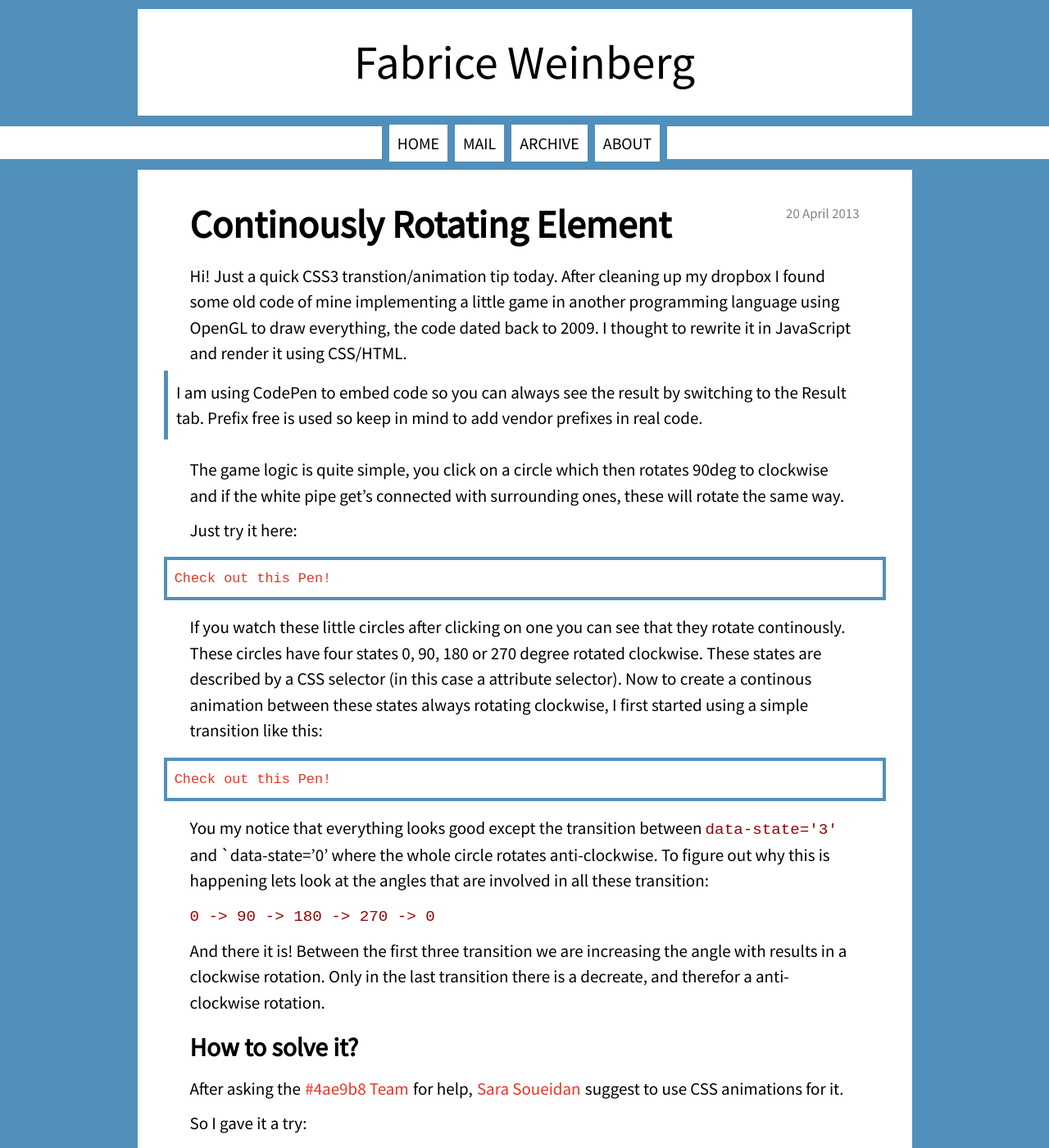
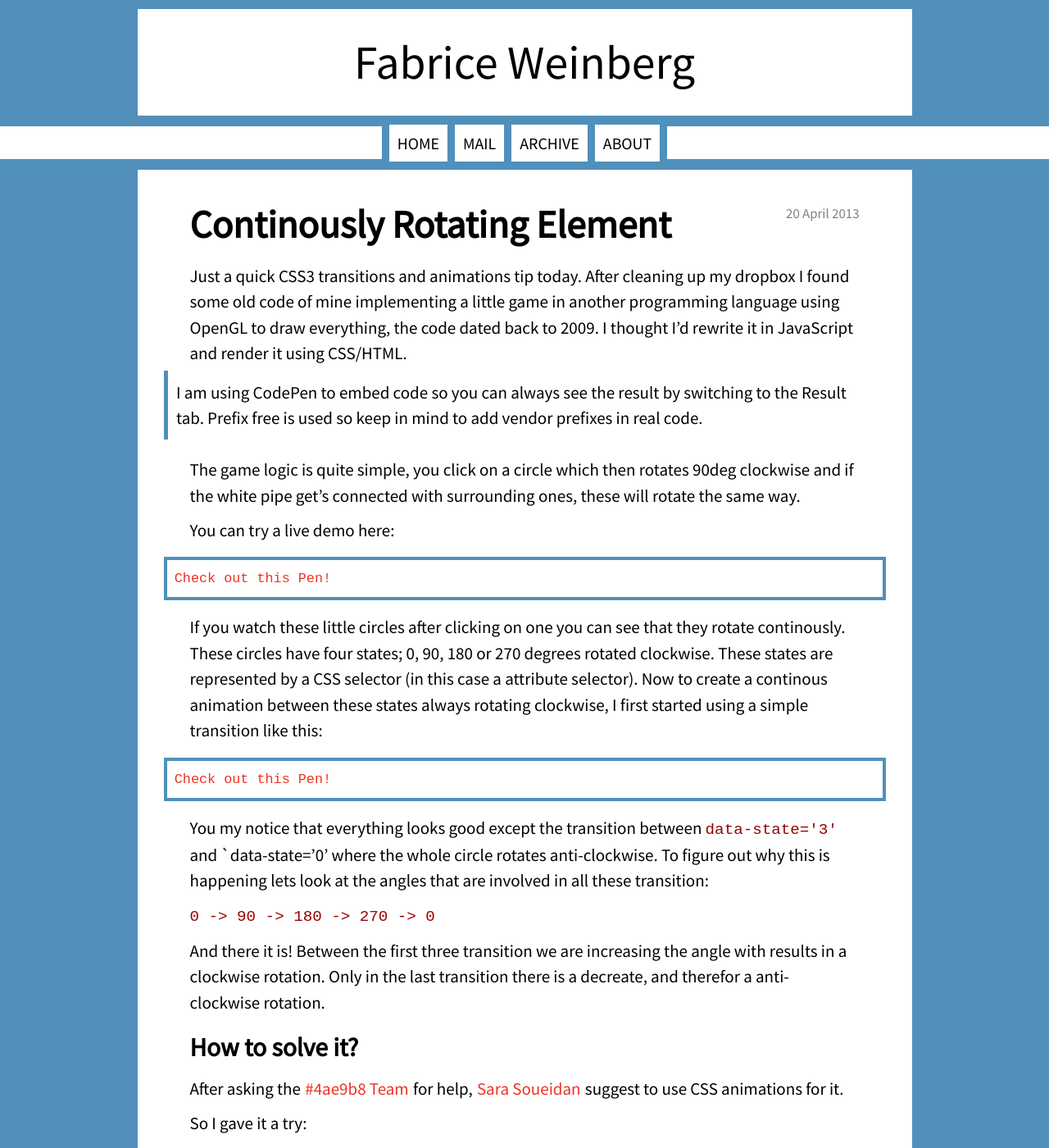
Before and after one commit to FWeinb/fweinb.github.com, a Jekyll site: the page built from _posts/2013-04-20-Continuously-rotating-element.md, in a window 1280 px wide and 1400 px high. Shown: the whole window at 82% size. Built offline with Jekyll 4.4.1, drawn with Linux system fonts in a browser that asks for light colours; Markdown is read by kramdown in place of the engine named in the settings.

Commit message:
Spelling

```diff
--- a/_posts/2013-04-20-Continuously-rotating-element.md
+++ b/_posts/2013-04-20-Continuously-rotating-element.md
@@ -3,16 +3,16 @@ title: Continously Rotating Element
 layout: post
 ---
 
-Hi! Just a quick CSS3 transtion/animation tip today. After cleaning up my dropbox I found some old code of mine implementing a little game in another programming language using OpenGL to draw everything, the code dated back to 2009. I thought to rewrite it in JavaScript and render it using CSS/HTML.
+Just a quick CSS3 transitions and animations tip today. After cleaning up my dropbox I found some old code of mine implementing a little game in another programming language using OpenGL to draw everything, the code dated back to 2009. I thought I'd rewrite it in JavaScript and render it using CSS/HTML.
 
 <aside>I am using CodePen to embed code so you can always see the result by switching to the Result tab. Prefix free is used so keep in mind to add vendor prefixes in real code.</aside>
 
-The game logic is quite simple, you click on a circle which then rotates 90deg to clockwise and if the white pipe get's connected with surrounding ones, these will rotate the same way.
+The game logic is quite simple, you click on a circle which then rotates 90deg clockwise and if the white pipe get's connected with surrounding ones, these will rotate the same way.
 
-Just try it here:
+You can try a live demo here:
 <pre class="codepen" data-height="740" data-type="result" data-href="JjBhk" data-user="FWeinb" data-safe="true"><code></code><a href="http://codepen.io/FWeinb/pen/JjBhk">Check out this Pen!</a></pre>
 
-If you watch these little circles after clicking on one you can see that they rotate continously. These circles have four states  0, 90, 180 or 270 degree rotated clockwise. These states are described by a CSS selector (in this case a attribute selector). Now to create a continous animation between these states always rotating clockwise, I first started using a simple transition like this:
+If you watch these little circles after clicking on one you can see that they rotate continously. These circles have four states;  0, 90, 180 or 270 degrees rotated clockwise. These states are represented by a CSS selector (in this case a attribute selector). Now to create a continous animation between these states always rotating clockwise, I first started using a simple transition like this:
 
 <pre class="codepen" data-height="300" data-type="css" data-href="e41290586d3c2579ef0c90f44fbae956" data-user="FWeinb" data-safe="true"><code></code><a href="http://codepen.io/FWeinb/pen/bJCfo">Check out this Pen!</a></pre>
 
```
